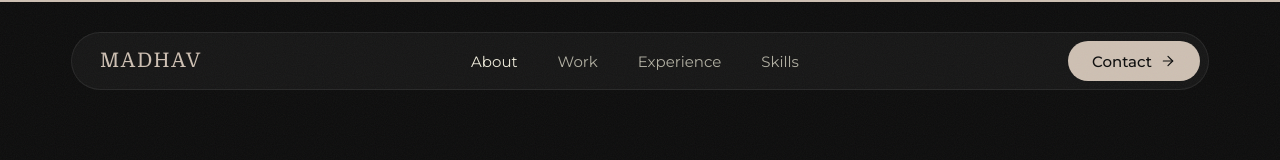
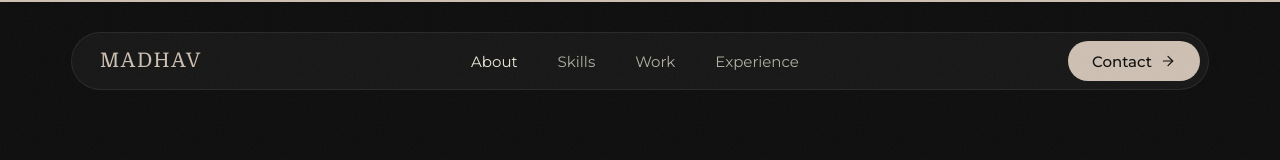
Before and after one commit to MadhavBhanot/MadhavSBhanot, a React (Vite) app: page / in a window 1280 px wide. Shown: the top 160 px of the page. Built offline with nearby package versions, Linux system fonts and the light colour scheme.

Commit message:
Order nav links to match page sections

```diff
--- a/src/data.ts
+++ b/src/data.ts
@@ -8,9 +8,9 @@ export const SOCIALS = [
 
 export const NAV = [
   { label: "About", href: "#about" },
+  { label: "Skills", href: "#skills" },
   { label: "Work", href: "#work" },
   { label: "Experience", href: "#experience" },
-  { label: "Skills", href: "#skills" },
 ];
 
 export const STATS = [
```
